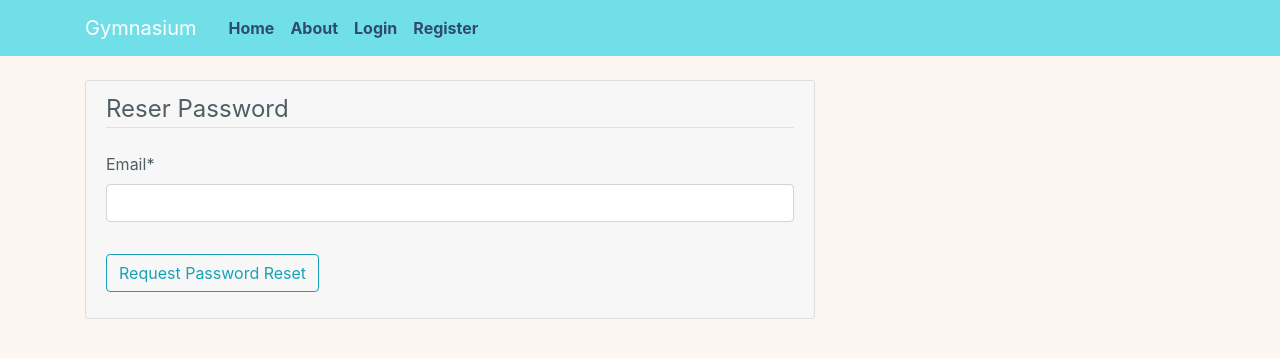
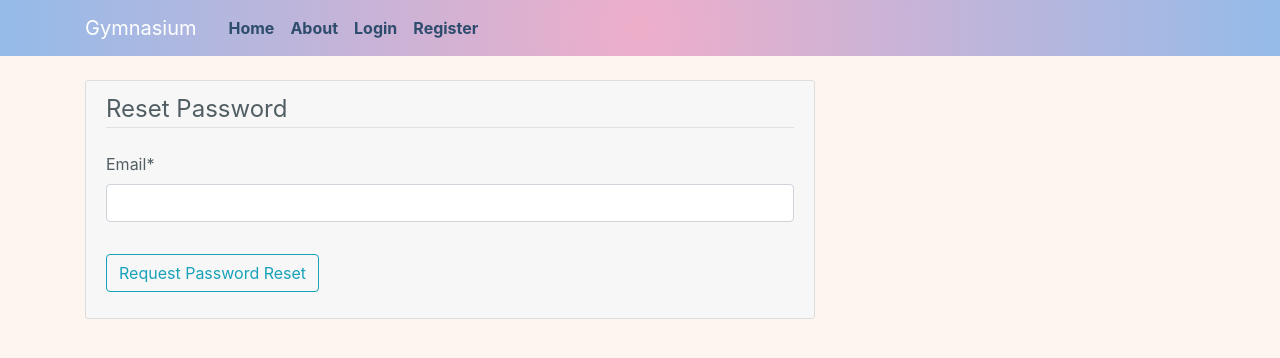
Before and after one commit to bijay12345/DjangoWebapp, a Django app: page /password-reset/ in a window 1280 px wide. Shown: the top 358 px of the page. Run offline with Django 3.2, Linux system fonts and the light colour scheme; some libraries are stand-ins or nearby versions.

Commit message:
changes in styles

```diff
--- a/app/settings.py
+++ b/app/settings.py
@@ -110,7 +110,7 @@ AUTH_PASSWORD_VALIDATORS = [
 
 LANGUAGE_CODE = 'en-us'
 
-TIME_ZONE = 'UTC'
+TIME_ZONE = 'Asia/Kolkata'
 
 USE_I18N = True
 
--- a/gym/static/gym/base.css
+++ b/gym/static/gym/main.css
@@ -13,7 +13,7 @@ ul {
 }
 
 .bg-steel {
-  background-color: #71DFE7;
+  background: radial-gradient(circle, rgba(238,174,202,1) 0%, rgba(148,187,233,1) 100%);
 }
 
 .site-header .navbar-nav .nav-link {
@@ -95,3 +95,11 @@ a.article-title:hover {
 .navbar-brand{
   color: ;
 }
+.profile{
+  float: right;
+  background-color: blue;
+  margin-right: 20;
+}
+.unauth{
+  float: right;
+}
--- a/gym/templates/gym/base.html
+++ b/gym/templates/gym/base.html
@@ -5,7 +5,7 @@
 	<meta charset="utf-8">
 	<link rel="stylesheet" href="https://maxcdn.bootstrapcdn.com/bootstrap/4.0.0/css/bootstrap.min.css" integrity="sha384-Gn5384xqQ1aoWXA+058RXPxPg6fy4IWvTNh0E263XmFcJlSAwiGgFAW/dAiS6JXm" crossorigin="anonymous">
 	<meta name="viewport" content="width=device-width, initial-scale=1">
-  <link rel="stylesheet" type="text/css" href="{% static 'gym/base.css' %}">
+  <link rel="stylesheet" type="text/css" href="{% static 'gym/main.css' %}">
 	{% if title %}
 		<title>{{title}}</title>
 	{%else%}
@@ -35,8 +35,8 @@
           </div>
           {%else%}
           <div class="navbar-nav">
-            <a class="nav-item nav-link" href="{%url 'login'%}">Login</a>
-            <a class="nav-item nav-link" href="{%url 'register'%}">Register</a>
+            <a class="nav-item nav-link unauth" href="{%url 'login'%}">Login</a>
+            <a class="nav-item nav-link unauth" href="{%url 'register'%}">Register</a>
           </div>
           {%endif%}
         </div>
--- a/gym/templates/gym/home.html
+++ b/gym/templates/gym/home.html
@@ -6,7 +6,7 @@
           <div class="media-body">
             <div class="article-metadata">
               <a class="mr-2" href="#">{{ post.author }}</a>
-              <small class="text-muted">{{ post.date_posted|date:"F d, Y" }}</small>
+              <small class="text-muted">{{ post.date_posted|date:"F d, Y " }}</small>
             </div>
             <h2><a class="article-title" href="{%url 'post-detail' post.id%}">{{ post.title }}</a></h2>
             <p class="article-content">{{ post.content }}</p>
--- a/users/templates/users/password_reset.html
+++ b/users/templates/users/password_reset.html
@@ -5,7 +5,7 @@
         <form method="POST">
             {% csrf_token %}
             <fieldset class="form-group">
-                <legend class="border-bottom mb-4">Reser Password</legend>
+                <legend class="border-bottom mb-4">Reset Password</legend>
                 {{ form|crispy }}
             </fieldset>
             <div class="form-group">
```
Also changed, not shown: db.sqlite3.
